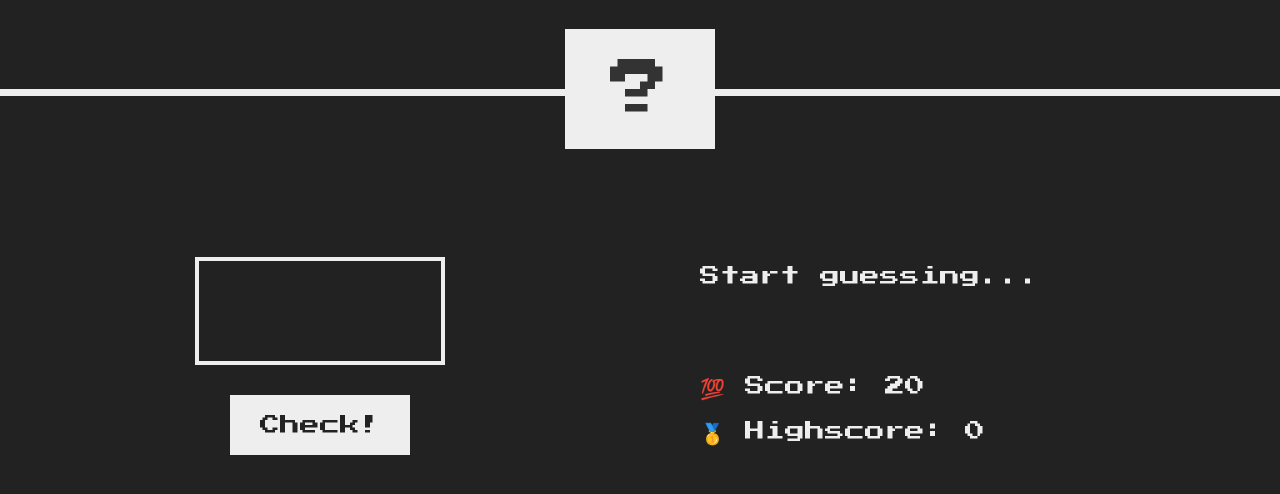
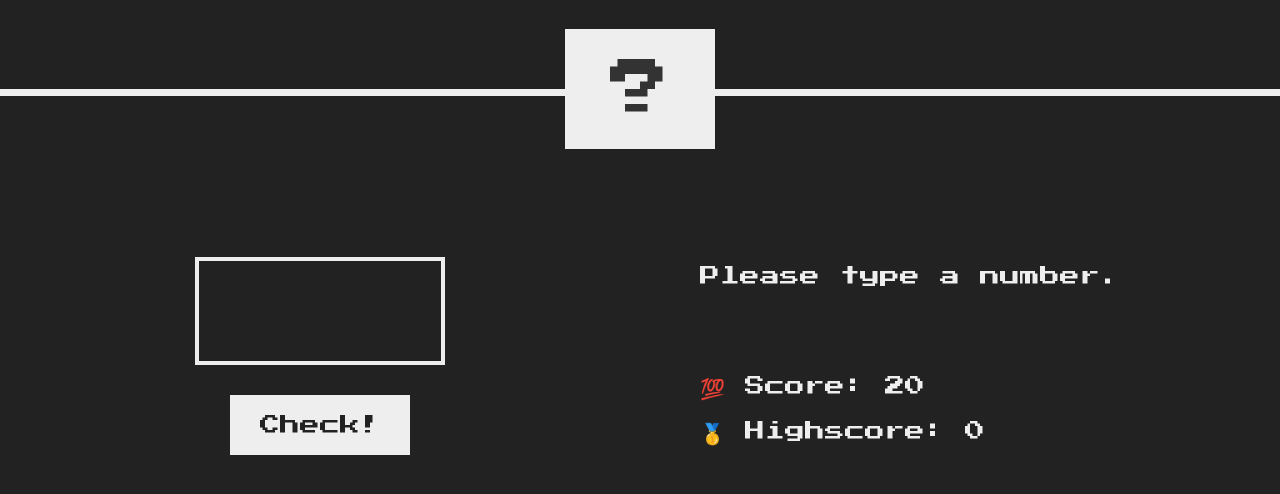
Before and after one commit to victornw/GuessMyNumber, a plain HTML site: page starter/index.html in a window 1280 px wide. Both pictures are taken after a click on the button "Check!". Shown: the part 184-678 px from the top of the page. Drawn offline with Linux system fonts and the light colour scheme.

Commit message:
c3 - Setting up the 'empty number' case

```diff
--- a/starter/script.js
+++ b/starter/script.js
@@ -1 +1,10 @@
-'use strict';
+"use strict";
+
+document.querySelector(".check").addEventListener("click", function () {
+  let userNumber = Number(document.querySelector(".guess").value);
+  console.log(typeof userNumber);
+
+  if (!userNumber) {
+    document.querySelector(".message").textContent = "Please type a number.";
+  }
+});
--- a/starter/style.css
+++ b/starter/style.css
@@ -1,4 +1,4 @@
-@import url('https://fonts.googleapis.com/css?family=Press+Start+2P&display=swap');
+@import url("https://fonts.googleapis.com/css?family=Press+Start+2P&display=swap");
 
 * {
   margin: 0;
@@ -12,7 +12,7 @@ html {
 }
 
 body {
-  font-family: 'Press Start 2P', sans-serif;
+  font-family: "Press Start 2P", sans-serif;
   color: #eee;
   background-color: #222;
   /* background-color: #60b347; */
```
